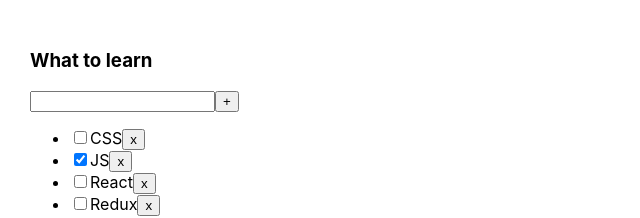
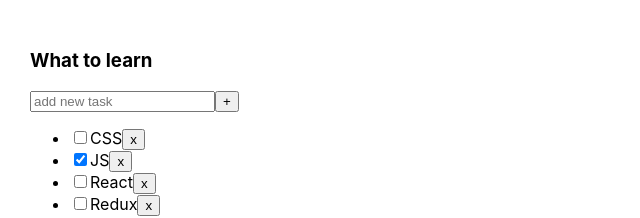
Before and after one commit to DmitryYug/IT-Kamasutra_Todolist, a React (Create React App) app: page / in a window 1280 px wide. Shown: the top 218 px of the page, without its empty margins (0-640 px from the left). Built offline with nearby package versions, Linux system fonts and the light colour scheme.

Commit message:
Todolist for students 03

```diff
--- a/src/App.tsx
+++ b/src/App.tsx
@@ -16,26 +16,16 @@ function App() {
         {id: v1(), title:"React", isDone: false},
         {id: v1(), title:"Redux", isDone: false},
     ])
-    let [filter, setFilter] = useState<TaskFilterType>('all')
-    console.log(tasks)
 
 
-    function taskFilter (filter: TaskFilterType) {
-        // console.log(filter)
-        setFilter(filter)
+    //Adding
+    function addTasks (newTaskValue: string) {
+        let newTask = {id: v1(), title: newTaskValue, isDone: false}
+        let newTasksArr = [newTask, ...tasks]
+        setTasks(newTasksArr)
     }
 
-    let filteredTasksArr = tasks
-    if (filter === 'completed') {
-        filteredTasksArr = tasks.filter(tasksObj => tasksObj.isDone)
-    }
-    if (filter === 'active') {
-        filteredTasksArr = tasks.filter(tasksObj => !tasksObj.isDone )
-    }
-
-
-
-
+    //Removing
     function removeTask (id: string) {
         let removeTaskFilteredTasksArr = tasks.filter (tasksObj => tasksObj.id !== id)
         setTasks(removeTaskFilteredTasksArr)
@@ -46,9 +36,9 @@ function App() {
         <div className="App">
             <Todolist
                 title="What to learn"
-                tasks={filteredTasksArr}
+                tasks={tasks}
                 removeTask ={removeTask}
-                taskFilter={taskFilter}
+                addTasks={addTasks}
                 />
         </div>
     );
--- a/src/components/Todolist.tsx
+++ b/src/components/Todolist.tsx
@@ -1,4 +1,4 @@
-import React from "react";
+import React, {ChangeEvent, useState} from "react";
 import {TaskFilterType} from "../App";
 
 export type TaskType = {
@@ -11,39 +11,81 @@ type PropsType = {
     title: string
     tasks: Array<TaskType>
     removeTask: (id: string) => void
-    taskFilter: (filter: TaskFilterType) => void
+    addTasks: (newTaskValue: string) => void
 }
 
 
 
 export function Todolist(props: PropsType ) {
 
-    const taskElements = props.tasks.map ((tasksObj) => {
+    //Filter
+    let [filter, setFilter] = useState<TaskFilterType>('all')
+
+    // const taskFilter = (filter: TaskFilterType) => {
+    //     setFilter(filter)
+    // }
+    let filteredTasks = props.tasks
+    if (filter === 'completed') {
+        filteredTasks = props.tasks.filter(tasksObj => tasksObj.isDone)
+    }
+    if (filter === 'active') {
+        filteredTasks = props.tasks.filter(tasksObj => !tasksObj.isDone )
+    }
+
+    const onFilterHandler = (filter: TaskFilterType) => {
+        setFilter(filter)
+    }
+
+    //Adding
+    let [newTaskValue, setNewTask] = useState('')
+    const addTask = () => {
+        props.addTasks(newTaskValue)
+        setNewTask('')
+    }
+    const onKeyPressHandler = (e: any) => {
+        if (e.key === 'Enter') {
+            props.addTasks(newTaskValue)
+            setNewTask('')
+        }
+    }
+    const onChangeHandler = (e: ChangeEvent<HTMLInputElement>) => {
+        setNewTask(e.currentTarget.value)
+    }
+
+    //Removing
+    const onRemoveTask = (tId: string) => {
+        props.removeTask(tId)
+    }
+    const taskElements = filteredTasks.map ((tasksObj) => {
             return (
-                <li>
+                <li key={tasksObj.id}>
                     <input type="checkbox" checked={tasksObj.isDone}/>
                     <span>{tasksObj.title}</span>
-                    <button onClick={() => props.removeTask(tasksObj.id)}>х</button>
+                    <button onClick={() => onRemoveTask(tasksObj.id)}>х</button>
                 </li>
             )
         })
 
-
-
+    //JSX
     return (
         <div>
             <h3>{props.title}</h3>
             <div>
-                <input/>
-                <button>+</button>
+                <input
+                    placeholder='add new task'
+                    value={newTaskValue}
+                    onChange={onChangeHandler}
+                    onKeyPress={onKeyPressHandler}
+                />
+                <button onClick={addTask}> +</button>
             </div>
             <ul>
                 {taskElements}
             </ul>
             <div>
-                <button onClick={() => {props.taskFilter('all')}}>All</button>
-                <button onClick={() => {props.taskFilter('active')}}>Active</button>
-                <button onClick={() => {props.taskFilter('completed')}}>Completed</button>
+                <button onClick={() => onFilterHandler('all')}>All</button>
+                <button onClick={() => onFilterHandler('active')}>Active</button>
+                <button onClick={() => onFilterHandler('completed')}>Completed</button>
             </div>
         </div>
     )
```
